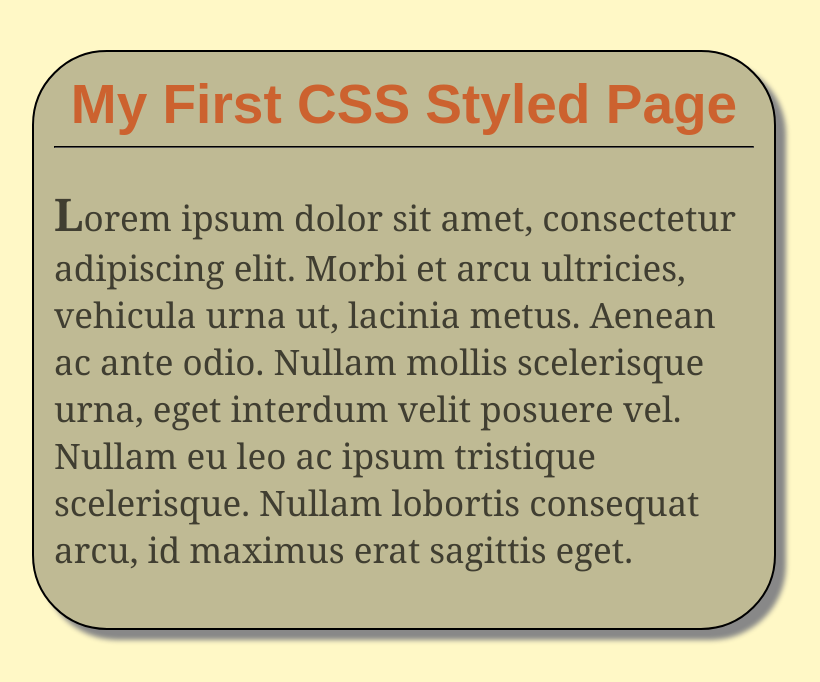
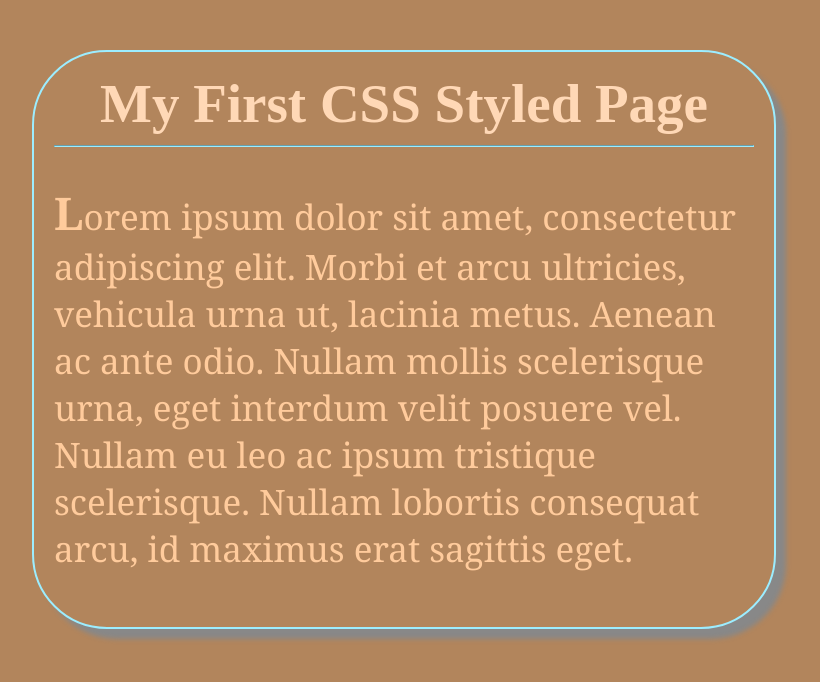
Before and after one commit to michaeldepeauwilson/mysite, a plain HTML site: page week3/index.html in a window 1280 px wide. Shown: the whole page, without its empty margins (236-1056 px from the left). Drawn offline with Linux system fonts and the light colour scheme.

Commit message:
Week 3 homework

```diff
--- a/CSS/stylesheet.css
+++ b/CSS/stylesheet.css
@@ -1,14 +1,14 @@
 /* CSS */
 body{
-	background:#FFF8C6;
+	background-color:#B2855C;
 }
 /*
 Website: My Programming Site v.1
 Author: MICHAEL H WILSON
 */
 h1{
-	color:#CC622F;
-	font-family:Arial,sans-serif,impact;
+	color:#FFD8B6 ;
+	font-family:;
 	font-size: 55px;
 	text-align: center;
 	margin-top:0;
@@ -18,7 +18,7 @@ h1:hover{
 	color:brown;
 }
 p{
-	color:#403E31;
+	color:#FFCB9C;
 	font-family: "Big Caslon", Georgia, serif;
 	font-size: 35px;
 }
@@ -27,15 +27,15 @@ p:first-letter{
 	font-weight:bold;
 }
 hr{
-	border-color:#000000;
+	border-color:#9CEDFF;
 }
 /*content is style*/
 #content{
 	width:700px;
 	border-width: 2px;
-	border-color: #000000;
+	border-color: #9CEDFF;
 	border-style: solid;
-	background-color:#BFBA94;
+	background-color:#B2855C;
 	margin:50px auto 0 auto;
 	padding:20px;
 	border-radius:75px;
```
Also changed, not shown: 1 other file.
